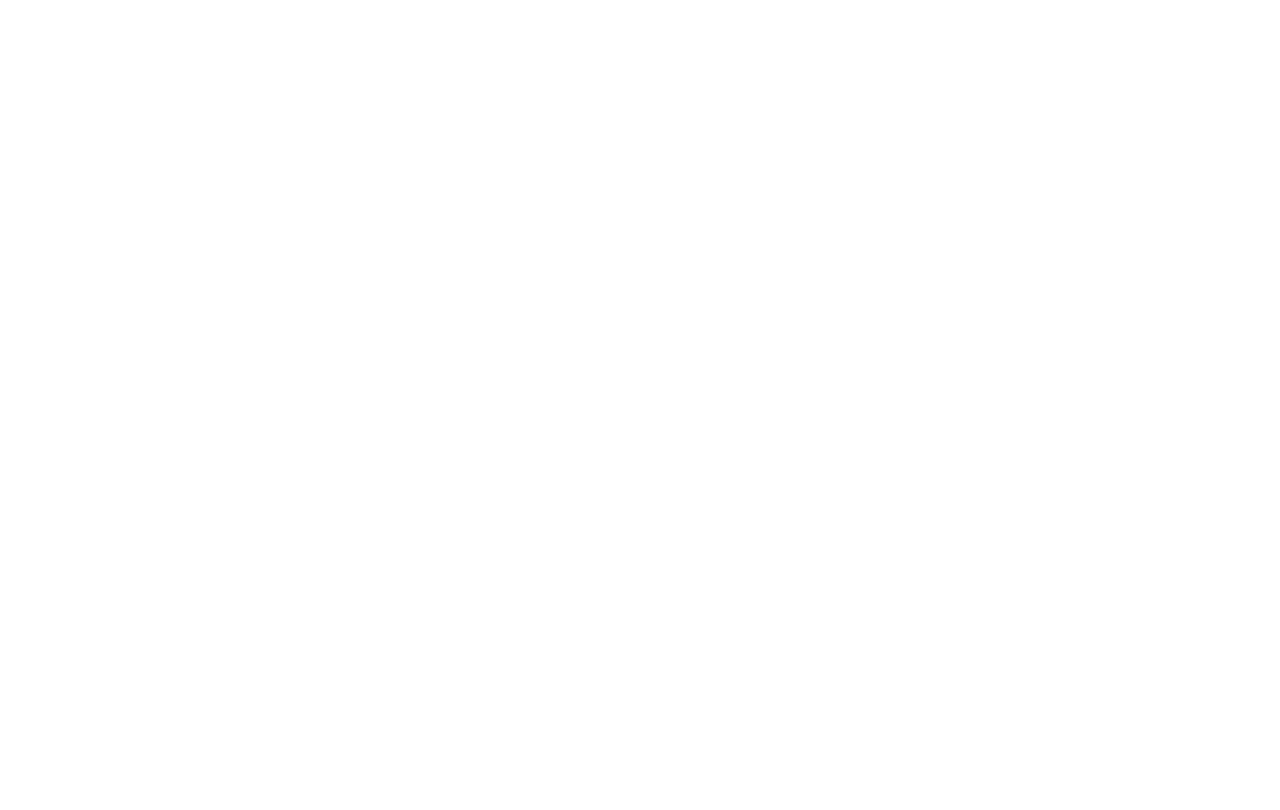
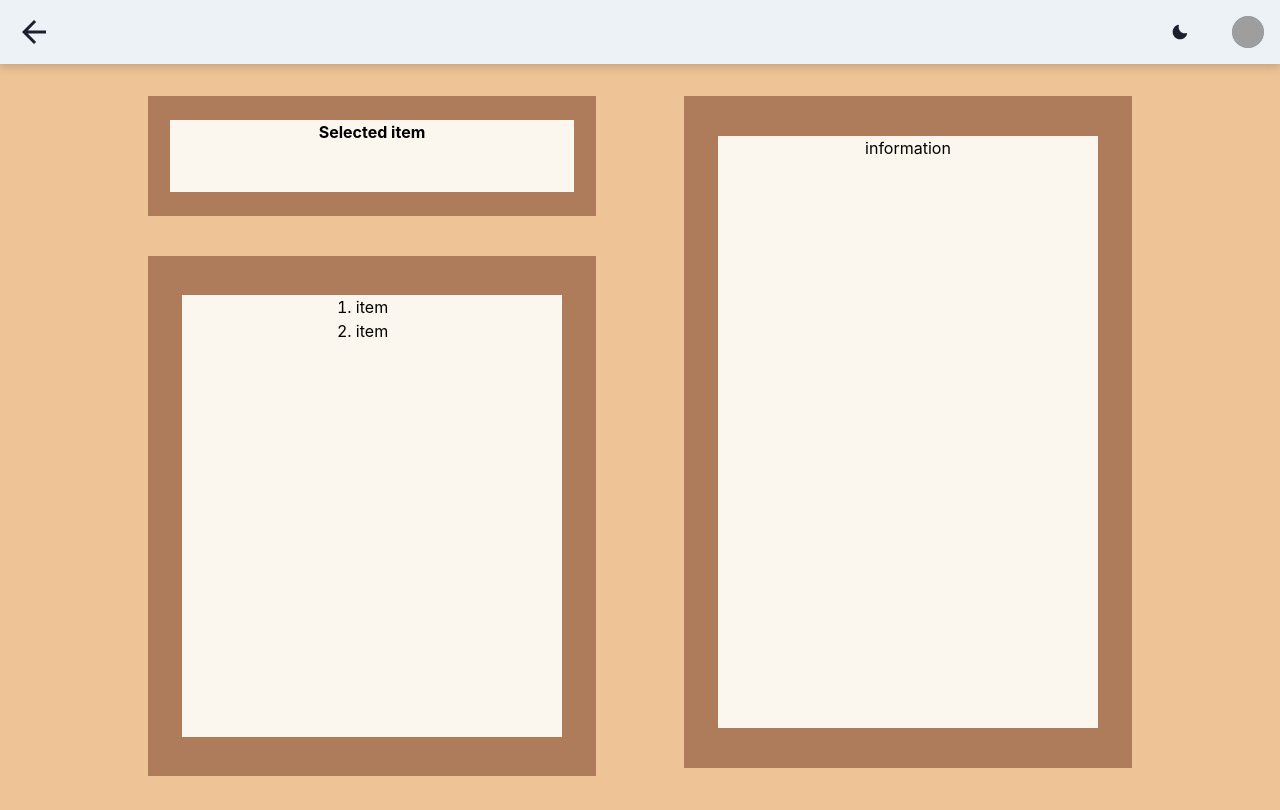
Before and after one commit to christinehongs/capstone, a React (Create React App) app in the folder client/: page /item-details in a window 1280 px wide. Built offline with nearby package versions, Linux system fonts and the light colour scheme; no server answers; grey boxes are pictures that could not be loaded.

Commit message:
made item-details page, and set placeholders on homepage

```diff
--- a/client/src/components/GroceryStore/index.js
+++ b/client/src/components/GroceryStore/index.js
@@ -19,6 +19,8 @@
 import { countryAcronyms } from '../../data/countryAcronyms';
 import { useForm } from 'react-hook-form';
 import Stall from '../Stall';
+import { InfoIcon } from '@chakra-ui/icons'
+import { Link } from 'react-router-dom';
 
 const shelfStyles = css`
   display: flex;
@@ -100,7 +102,9 @@
   }
 `;
 
+
 const GroceryStore = () => {
+
   const [selection, setSelection] = React.useState('');
   const [firstCountry, setFirstCountry] = React.useState('');
   const [secondCountry, setSecondCountry] = React.useState('');
@@ -136,8 +140,8 @@
         <Box css={formWrapper} p={[4]}>
           <FormControl onSubmit={handleSubmit(handleOnSubmit)}>
             <HStack className="hstack">
-              <Box className="select">
-                <FormLabel htmlFor="initialCountry" mr={2}>
+              <Box className="select" sx={{ color: 'black !important' }}>
+                <FormLabel htmlFor="firstCountry" mr={2}>
                   I am from
                 </FormLabel>
                 <Select
@@ -153,7 +157,7 @@
                   })}
                 </Select>
                 .
-                <FormLabel htmlFor="secondaryCountry" ml={2} mr={2}>
+                <FormLabel htmlFor="secondCountry" ml={2} mr={2}>
                   How much would my groceries cost in
                 </FormLabel>
                 <Select
@@ -185,6 +189,7 @@
           </FormControl>
         </Box>
         <Box
+          sx={{ color: 'black !important' }}
           pos="absolute"
           top="10%"
           left="12.45rem"
@@ -207,7 +212,16 @@
               ml={[-3]}
               borderRadius="5px"
             >
-              <Text>{selection}</Text>
+              <Text>
+                Currently shopping in:
+                <b>{secondCountry}!</b>
+                <br></br>
+                Total cost in cart:
+                <br></br>(<b>{firstCountry}</b>): (first country currency(acryonym)
+                total)
+                <br></br>(<b>{secondCountry}</b>): (second country currency(acryonym)
+                total)
+              </Text>
             </Box>
           </Box>
           <Box
@@ -224,7 +238,18 @@
               ml={[-3]}
               borderRadius="5px"
             >
-              <p>hello</p>
+
+              <Text>
+                <b>{selection}</b> <Link to="/item-details"><InfoIcon/></Link>
+                <br></br>
+                Most expensive:
+                <br></br>
+                (country where it costs most):(cost)
+                <br></br>
+                Least expensive:
+                <br></br>
+                (country where it costs least):(cost)
+              </Text>
             </Box>
           </Box>
         </Box>
--- a/client/src/components/Navbar/index.js
+++ b/client/src/components/Navbar/index.js
@@ -19,6 +19,7 @@
 import { MoonIcon, SunIcon } from '@chakra-ui/icons';
 import { css } from '@emotion/react';
 import useGeolocation from '../../hooks/useGeolocation'
+import { ArrowBackIcon } from '@chakra-ui/icons'
 
 
 const navbarStyles = css`
@@ -44,7 +45,8 @@
       >
         <Flex h={16} alignItems={'center'} justifyContent={'space-between'}>
           <HStack spacing="1rem">
-            <Link to="/">Home</Link>
+            <Link to="/"> <ArrowBackIcon w={9} h={9} /> </Link>
+            {/* <Link to="/currency-converter">Currency Converter</Link> */}
           </HStack>
 
           <Flex alignItems={'center'}>
--- a/client/src/pages/index.js
+++ b/client/src/pages/index.js
@@ -1,3 +1,3 @@
-export { default as itemDetails } from './item-details';
+export { default as ItemDetails } from './item-details';
 export { default as Shopping } from './shopping';
 export { default as CurrencyConverter } from './currency-converter';
--- a/client/src/pages/item-details.js
+++ b/client/src/pages/item-details.js
@@ -1,11 +1,58 @@
 import React from 'react'
+import {
+    Box,
+    VStack,
+    Center,
+    Wrap,
+    WrapItem,
 
-function itemDetails() {
+  } from '@chakra-ui/react';
+import Navbar from '../components/Navbar'
+
+
+
+function ItemDetails() {
     return (
-        <div>
-
-        </div>
+    <>
+        <Navbar/>
+        <Wrap bg='#EEC396' justify='center' overflow='hidden' position='absolute' width='100%' height='93.2vh'>
+            <VStack pt='2rem'>
+                <WrapItem  pr='5rem' pb='2rem'>
+                    <Center w='35vw' h='15vh' bg='#AE7B5B'>
+                        <Box w='90%' h='60%'bg='#FCF7EE' >
+                            <Center color='black !important'>
+                                <b>Selected item</b>
+                            </Center>
+                        </Box>
+                    </Center>
+                </WrapItem>
+                <WrapItem pr='5rem'>
+                    <Center w='35vw' h='65vh' bg='#AE7B5B'>
+                        <Box w='85%' h='85%'bg='#FCF7EE' >
+                            <Center color='black !important'>
+                                <div>
+                                    <ol>
+                                        <li>item </li>
+                                        <li>item </li>
+                                    </ol>
+                                </div>
+                            </Center>
+                        </Box>
+                    </Center>
+                </WrapItem>
+            </VStack>
+            <WrapItem pt='2rem'>
+                <Center w='35vw' h='84vh' bg='#AE7B5B'>
+                    <Box w='85%' h='88%'bg='#FCF7EE' >
+                        <Center color='black !important'>
+                            information
+                        </Center>
+                    </Box>
+                </Center>
+            </WrapItem>
+        </Wrap>
+    </>
     )
 }
 
-export default itemDetails
+export default ItemDetails
--- a/client/src/routes.js
+++ b/client/src/routes.js
@@ -2,7 +2,7 @@
 import { Route, Routes } from 'react-router-dom';
 import {
   CurrencyConverter,
-  itemDetails,
+  ItemDetails,
   Shopping,
 } from './pages';
 
@@ -11,7 +11,7 @@
     <Routes>
       <Route path="/" element={<Shopping/>} />
       <Route path="/currency-converter" element={<CurrencyConverter />} />
-      <Route path="/item-details" element={<itemDetails />} />
+      <Route path="/item-details" element={<ItemDetails />} />
 
     </Routes>
   );
--- a/package.json
+++ b/package.json
@@ -25,6 +25,7 @@
   },
   "homepage": "https://github.com/christinehongs/capstone#readme",
   "dependencies": {
+    "@chakra-ui/icons": "^1.1.1",
     "@dnd-kit/core": "^4.0.3",
     "@dnd-kit/utilities": "^3.0.2",
     "concurrently": "^6.5.1"
```
Also changed, not shown: 1 other file (tests, documents, lock files or other folders).
